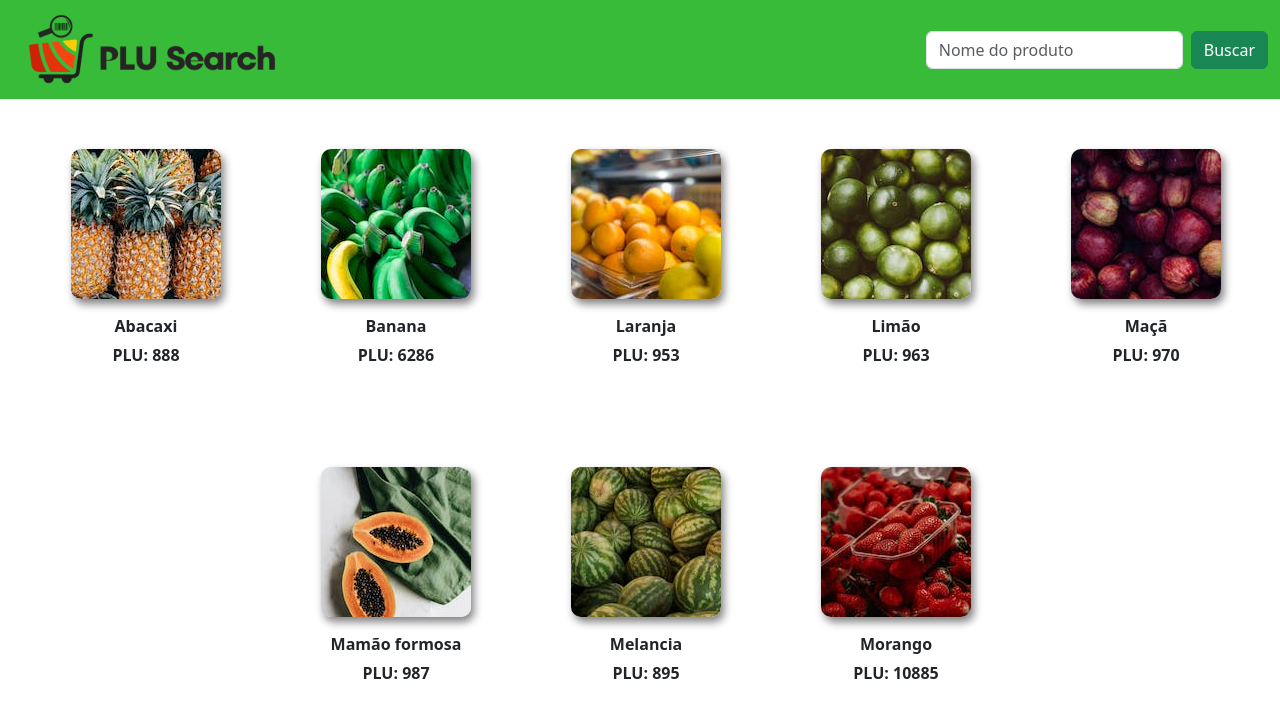
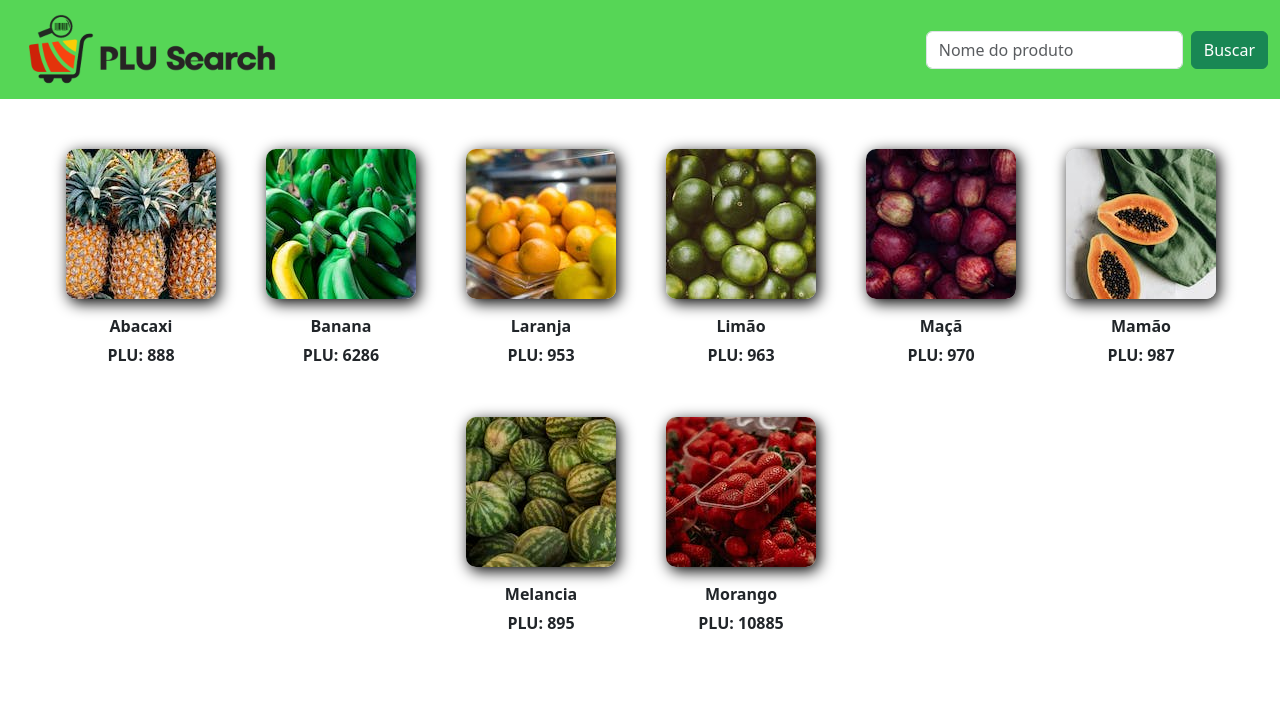
Before and after one commit to Tiagobtz/plu_teste, a plain HTML site: page index.html in a window 1280 px wide. Drawn offline with nearby package versions, Linux system fonts and the light colour scheme.

Commit message:
Atualizando projeto

```diff
--- a/index.html
+++ b/index.html
@@ -63,7 +63,7 @@
           <li>
             <div class="produtos" id="mamao-formosa">
               <img src="src/imagens/mamao-formosa.jpg" alt="">
-                <span>Mamão formosa</span>
+                <span>Mamão</span>
                 <span>PLU: 987</span>
           </li>
           <li>
--- a/src/css/estilo.css
+++ b/src/css/estilo.css
@@ -1,27 +1,22 @@
 @charset "UTF-8";
 @import url('https://fonts.googleapis.com/css2?family=Poppins:wght@400;500;600;700;800;900&display=swap');
-
-* {
-    margin: 0;
-    padding: 0;
-    box-sizing: border-box;
-}
 
 body {
     font-family: 'Poppins', sans-serif;
 }
 
 #menu-de-navegacao {
-    background-color: rgb(56, 187, 56);
+    background-color: rgb(86, 214, 86);
 }
 
 #lista {
     margin-top: 50px;
-    margin-right: 20px;
+    margin-right: 30px;
     display: flex;
     flex-wrap: wrap;
-    gap: 100px;
+    gap: 50px;
     justify-content: center;
+    align-items: center;
     list-style-type: none;
 }
 
@@ -30,6 +25,18 @@ body {
     flex-direction: column;
     justify-content: center;
     align-items: center;
+}
+
+.produtos img {
+    width: 150px;
+    border-radius: 10px;
+    box-shadow: 3px 4px 15px black;
+    margin-bottom: 10px;
+}
+
+.produtos span {
+    margin-top: 5px;
+    font-weight: 700;
 }
 
 .produtos.efeito-destaque {
@@ -41,15 +48,3 @@ body {
     justify-content: center;
     align-items: center;
 }
-
-.produtos img {
-    width: 150px;
-    border-radius: 10px;
-    box-shadow: 3px 5px 8px rgba(0, 0, 0, 0.499);
-    margin-bottom: 10px;
-}
-
-.produtos span {
-    margin-top: 5px;
-    font-weight: 700;
-}
--- a/src/css/responsivo-380.css
+++ b/src/css/responsivo-380.css
@@ -5,12 +5,11 @@
     }
 
     #lista {
-        gap: 50px;
-        font-size: 10px;
+        margin-right: 20px;
     }
 
     .produtos img {
-        width: 100px;
+        width: 90px;
         border-radius: 10px;
         box-shadow: 3px 4px 15px black;
         margin-bottom: 10px;
```
